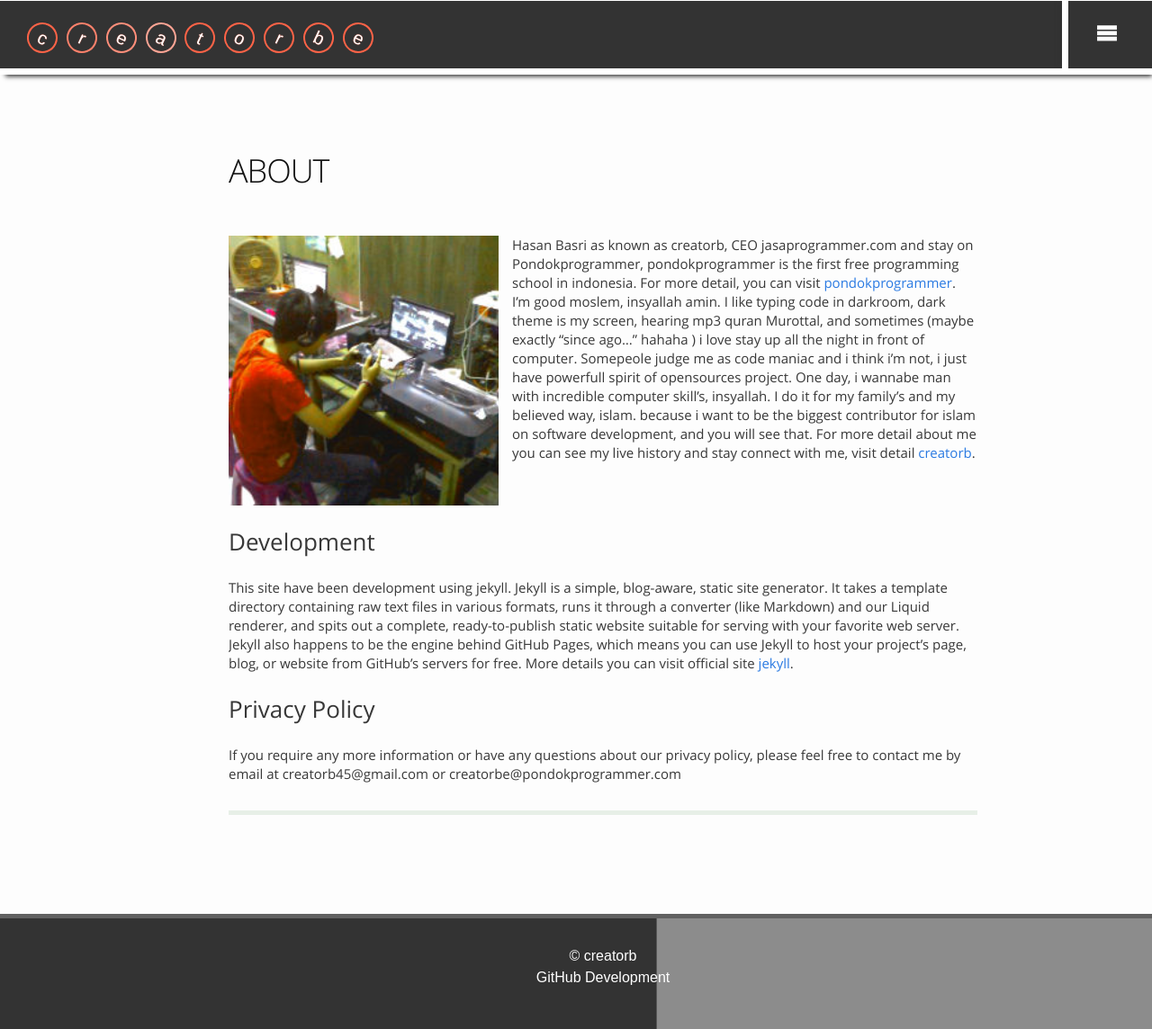
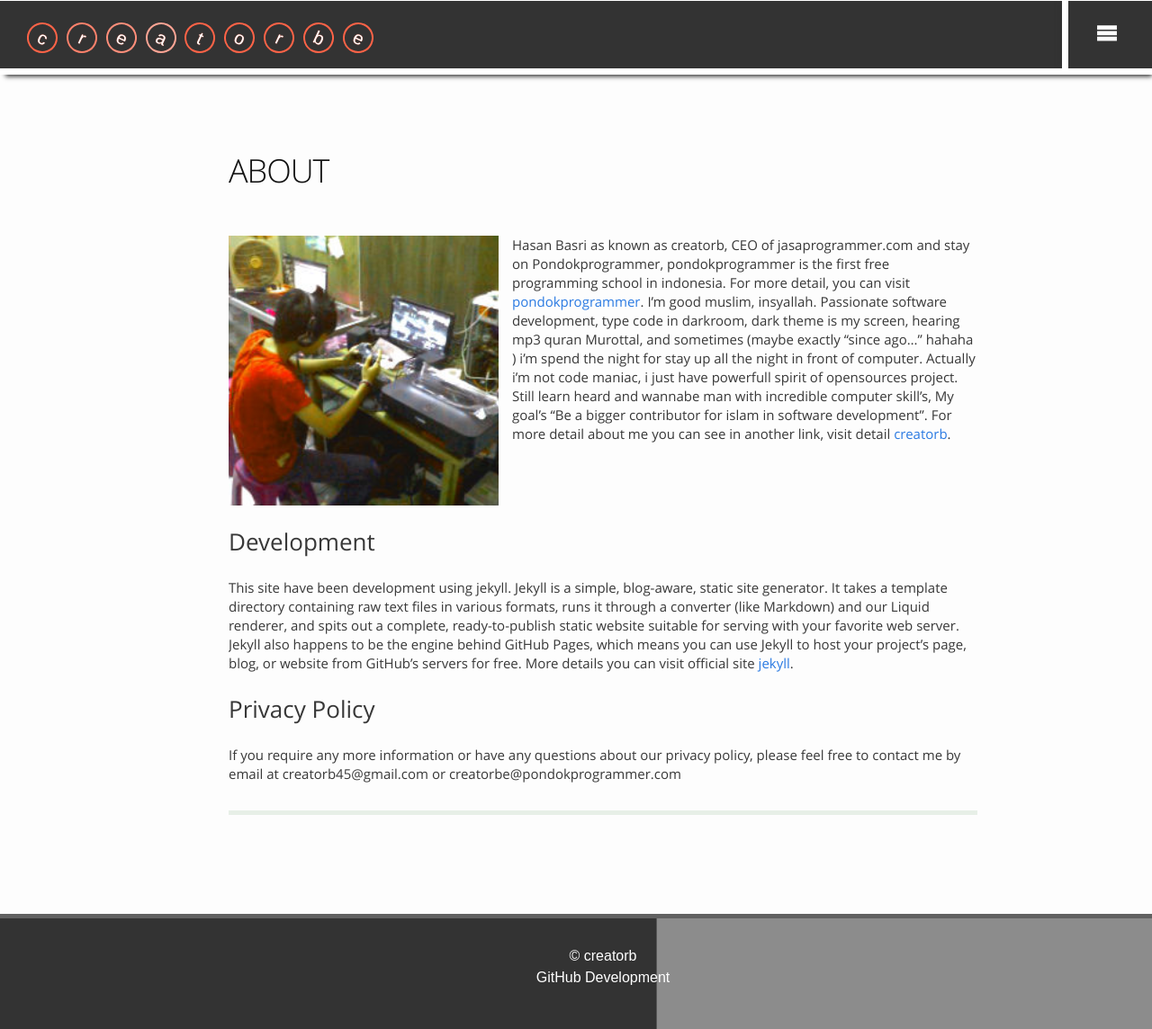
Before and after one commit to CreatorB/creatorb.github.io, a Jekyll site: the page built from about.md, in a window 1280 px wide. Shown: the whole page at 90% size. Built offline with Jekyll 4.4.1, drawn with Linux system fonts in a browser that asks for light colours.

Commit message:
up about

```diff
--- a/about.md
+++ b/about.md
@@ -4,8 +4,8 @@
 permalink: /about/
 ---
 <img class="about-pic" src="/img/me.jpg">
-Hasan Basri as known as creatorb, CEO jasaprogrammer.com and stay on Pondokprogrammer, pondokprogrammer is the first free programming school in indonesia. For more detail, you can visit [pondokprogrammer](http://pondokprogrammer.com).
-I'm good moslem, insyallah amin. I like typing code in darkroom, dark theme is my screen, hearing mp3 quran Murottal, and sometimes (maybe exactly "since ago..." hahaha ) i love stay up all the night in front of computer. Somepeole judge me as code maniac and i think i'm not, i just have powerfull spirit of opensources project. One day, i wannabe man with incredible computer skill's, insyallah. I do it for my family's and my believed way, islam. because i want to be the biggest contributor for islam on software development, and you will see that. For more detail about me you can see my live history and stay connect with me, visit detail [creatorb](http://creatorb.github.io/2015/03/16/about-creatorb/).
+Hasan Basri as known as creatorb, CEO of jasaprogrammer.com and stay on Pondokprogrammer, pondokprogrammer is the first free programming school in indonesia. For more detail, you can visit [pondokprogrammer](http://pondokprogrammer.com).
+I'm good muslim, insyallah. Passionate software development, type code in darkroom, dark theme is my screen, hearing mp3 quran Murottal, and sometimes (maybe exactly "since ago..." hahaha ) i'm spend the night for stay up all the night in front of computer. Actually i'm not code maniac, i just have powerfull spirit of opensources project. Still learn heard and wannabe man with incredible computer skill's, My goal's "Be a bigger contributor for islam in software development". For more detail about me you can see in another link, visit detail [creatorb](http://creatorb.github.io/2015/03/16/about-creatorb/).
 
 ###Development
 This site have been development using jekyll. Jekyll is a simple, blog-aware, static site generator. It takes a template directory containing raw text files in various formats, runs it through a converter (like Markdown) and our Liquid renderer, and spits out a complete, ready-to-publish static website suitable for serving with your favorite web server. Jekyll also happens to be the engine behind GitHub Pages, which means you can use Jekyll to host your project’s page, blog, or website from GitHub’s servers for free. More details you can visit official site [jekyll](http://jekyllrb.com/).
```
